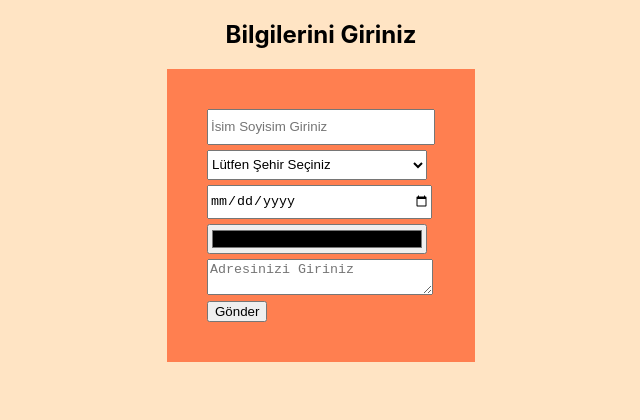
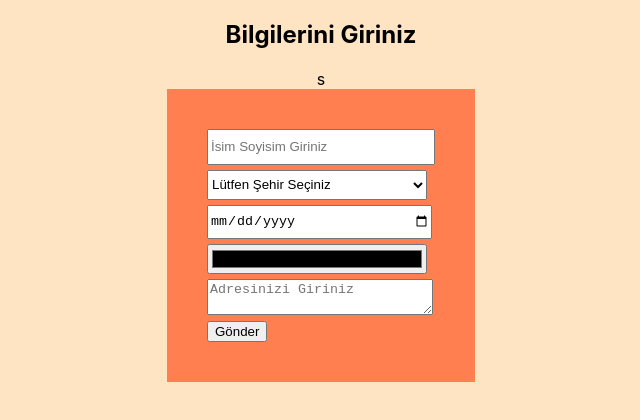
Before and after one commit to ahmetcetnn/CRUD-Example, a React (Create React App) app: page / in a window 1280 px wide. Shown: the top 420 px of the page, without its empty margins (319-959 px from the left). Built offline with nearby package versions, Linux system fonts and the light colour scheme.

Commit message:
find bug and solve it

```diff
--- a/src/App.js
+++ b/src/App.js
@@ -15,7 +15,7 @@ const handleChange=(event) =>{
   return (
     <div className="App">
       <h2>Bilgilerini Giriniz</h2>
-
+     s
 
       <Routes>
          <Route path="/" exact element={<Form form={form} handleChange={handleChange} />}> </Route>
```
